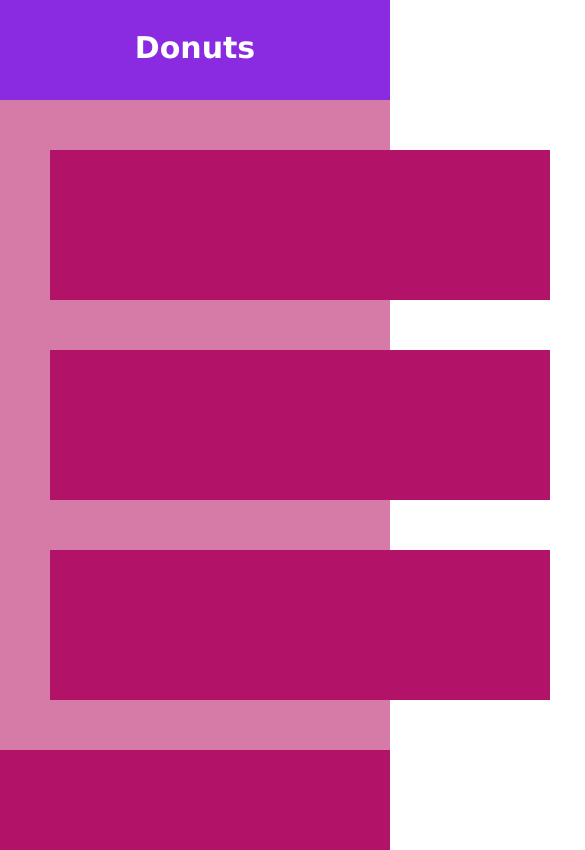
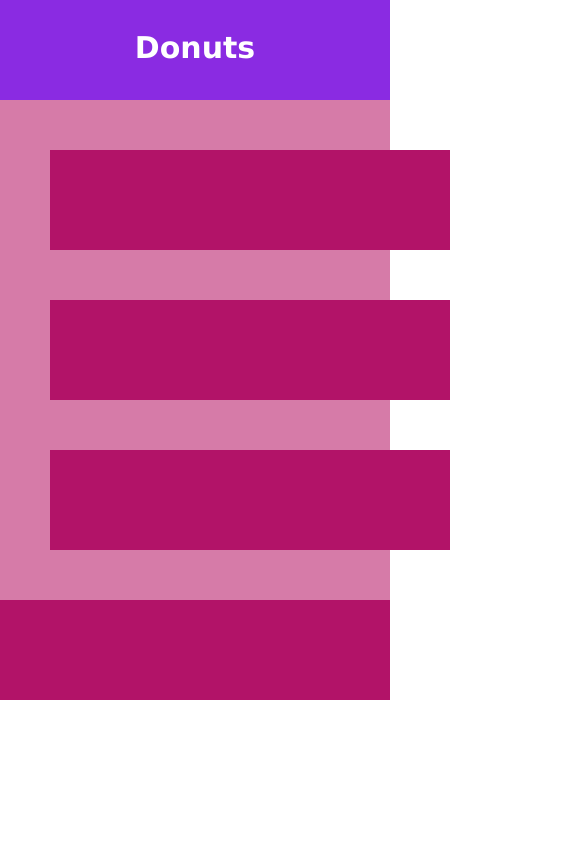
Before and after one commit to annabeatriz17/frontt, a Next.js app: page /conteudo in a window 390 px wide. Shown: the top 850 px of the page, 585 px wide, since content can reach past the window. Built offline with nearby package versions, Linux system fonts and the light colour scheme.

Commit message:
update responsividade main

```diff
--- a/styles/Main.module.css
+++ b/styles/Main.module.css
@@ -29,3 +29,20 @@
     height: 30rem;
     padding: 50px;
 }
+
+@media (max-width: 1024px) {
+    .quadrado {
+        width: auto;
+        height: 100%;
+    }
+    .card {
+        width: 400px;
+        height: 100px;
+        margin: 50px;
+    }
+    .retangulo img {
+        width: 25rem;
+        height: 20rem;
+        padding: 50px;
+    }
+}
```
